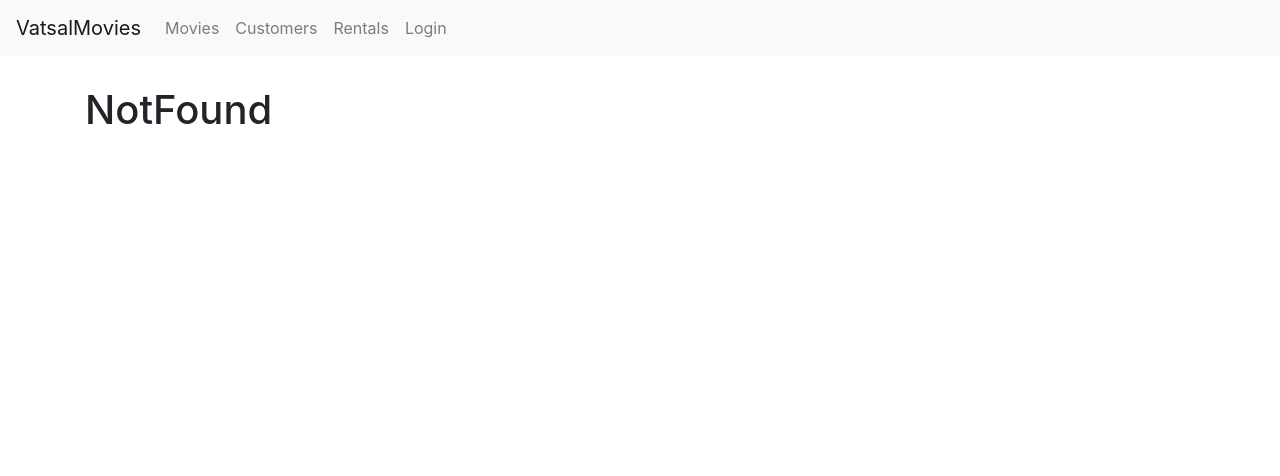
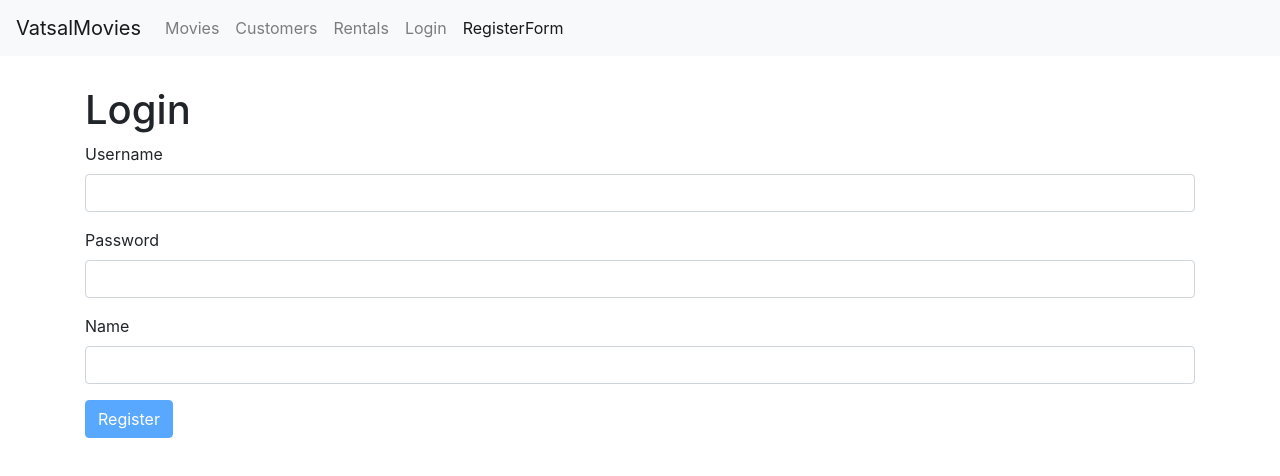
Before and after one commit to vatsalpathak/movieWebApp, a React (Create React App) app: page /register in a window 1280 px wide. Shown: the top 476 px of the page. Built offline with nearby package versions, Linux system fonts and the light colour scheme.

Commit message:
Registeration Form and Movie Form and Search Bar

```diff
--- a/src/App.js
+++ b/src/App.js
@@ -7,6 +7,7 @@
 import NavBar from "./components/navBar";
 import MovieForm from "./components/movieForm";
 import LoginForm from "./components/loginForm";
+import RegisterForm from "./components/registerForm";
 import "./App.css";
 
 class App extends Component {
@@ -16,6 +17,7 @@
         <NavBar />
         <main className="container">
           <Switch>
+            <Route path="/register" component={RegisterForm} />
             <Route path="/login" component={LoginForm} />
             <Route path="/movies/:id" component={MovieForm} />
             <Route path="/movies" component={Movies} />
--- /dev/null
+++ b/src/components/common/form.jsx
@@ -0,0 +1,81 @@
+import React, { Component } from "react";
+import Joi from "joi-browser";
+import Input from "./input";
+import Select from "./select";
+
+class Form extends Component {
+  state = { data: {}, errors: {} };
+  validate = () => {
+    const options = { abortEarly: false };
+    const { error } = Joi.validate(this.state.data, this.schema, options);
+    if (!error) return null;
+
+    const errors = {};
+    for (let item of error.details) errors[item.path[0]] = item.message;
+    return errors;
+  };
+  validateProperty = ({ name, value }) => {
+    // computed prorperties are used by using "[]"
+    const obj = { [name]: value };
+    const schema = { [name]: this.schema[name] };
+    const { error } = Joi.validate(obj, schema);
+    return error ? error.details[0].message : null;
+  };
+
+  handleSubmit = (e) => {
+    e.preventDefault();
+    const errors = this.validate();
+    this.setState({ errors: errors || {} });
+    if (errors) return;
+
+    this.doSubmit();
+  };
+  handleChange = ({ currentTarget: input }) => {
+    const errors = { ...this.state.errors };
+    const errorMessage = this.validateProperty(input);
+    if (errorMessage) errors[input.name] = errorMessage;
+    else delete errors[input.name];
+
+    const data = { ...this.state.data };
+    data[input.name] = input.value;
+    this.setState({ data, errors });
+  };
+
+  renderButton(label) {
+    return (
+      <button disabled={this.validate()} className="btn btn-primary">
+        {label}
+      </button>
+    );
+  }
+
+  renderSelect(name, label, options) {
+    const { data, errors } = this.state;
+
+    return (
+      <Select
+        name={name}
+        value={data[name]}
+        label={label}
+        options={options}
+        onChange={this.handleChange}
+        error={errors[name]}
+      />
+    );
+  }
+  renderInput(name, label, type = "text") {
+    const { data, errors } = this.state;
+    return (
+      <Input
+        type={type}
+        name={name}
+        value={data[name]}
+        label={label}
+        onChange={this.handleChange}
+        error={errors[name]}
+      />
+    );
+  }
+}
+
+export default Form;
--- a/src/components/common/input.jsx
+++ b/src/components/common/input.jsx
@@ -1,17 +1,10 @@
 import React from "react";
 
-const Input = ({ name, label, value, error, onChange }) => {
+const Input = ({ name, label, error, ...rest }) => {
   return (
     <div className="form-group">
       <label htmlFor={name}>{label}</label>
-      <input
-        value={value}
-        onChange={onChange}
-        id={name}
-        name={name}
-        type="text"
-        className="form-control"
-      />
+      <input {...rest} id={name} name={name} className="form-control" />
       {error && <div className="alert alert-danger">{error}</div>}
     </div>
   );
--- /dev/null
+++ b/src/components/common/searchBox.jsx
@@ -0,0 +1,16 @@
+import React from "react";
+
+const SearchBox = ({ value, onChange }) => {
+  return (
+    <input
+      type="text"
+      name="query"
+      className="form-control my-3"
+      placeholder="Search..."
+      value={value}
+      onChange={(e) => onChange(e.currentTarget.value)}
+    />
+  );
+};
+
+export default SearchBox;
--- /dev/null
+++ b/src/components/common/select.jsx
@@ -0,0 +1,20 @@
+import React from "react";
+
+const Select = ({ name, label, options, error, ...rest }) => {
+  return (
+    <div className="form-group">
+      <label htmlFor={name}>{label}</label>
+      <select name={name} id={name} {...rest} className="form-control">
+        <option value="" />
+        {options.map((option) => (
+          <option key={option._id} value={option._id}>
+            {option.name}
+          </option>
+        ))}
+      </select>
+      {error && <div className="alert alert-danger"> {error}</div>}
+    </div>
+  );
+};
+
+export default Select;
--- a/src/components/loginForm.jsx
+++ b/src/components/loginForm.jsx
@@ -1,12 +1,12 @@
-import React, { Component } from "react";
+import React from "react";
 import Joi from "joi-browser";
-import Input from "./common/input";
+import Form from "./common/form";
 
-class LoginForm extends Component {
+class LoginForm extends Form {
   username = React.createRef();
 
   state = {
-    account: {
+    data: {
       username: "",
       password: "",
     },
@@ -22,67 +22,20 @@
   //   componentDidMount() {
   //     this.username.current.focus();
   //   }
-  validate = () => {
-    const options = { abortEarly: false };
-    const { error } = Joi.validate(this.state.account, this.schema, options);
-    if (!error) return null;
 
-    const errors = {};
-    for (let item of error.details) errors[item.path[0]] = item.message;
-    return errors;
-  };
-
-  handleSubmit = (e) => {
-    e.preventDefault();
-    const errors = this.validate();
-    this.setState({ errors: errors || {} });
-    if (errors) return;
-
+  doSubmit = () => {
     //Call the server
     console.log("Submitted");
   };
 
-  validateProperty = ({ name, value }) => {
-    // computed prorperties are used by using "[]"
-    const obj = { [name]: value };
-    const schema = { [name]: this.schema[name] };
-    const { error } = Joi.validate(obj, schema);
-    return error ? error.details[0].message : null;
-  };
-
-  handleChange = ({ currentTarget: input }) => {
-    const errors = { ...this.state.errors };
-    const errorMessage = this.validateProperty(input);
-    if (errorMessage) errors[input.name] = errorMessage;
-    else delete errors[input.name];
-
-    const account = { ...this.state.account };
-    account[input.name] = input.value;
-    this.setState({ account, errors });
-  };
   render() {
-    const { account, errors } = this.state;
     return (
       <div>
         <h1>Login</h1>
         <form onSubmit={this.handleSubmit}>
-          <Input
-            name="username"
-            value={account.username}
-            label="Username"
-            onChange={this.handleChange}
-            error={errors.username}
-          />
-          <Input
-            name="password"
-            value={account.password}
-            label="Password"
-            onChange={this.handleChange}
-            error={errors.password}
-          />
-          <button disabled={this.validate()} className="btn btn-primary">
-            Login
-          </button>
+          {this.renderInput("username", "Username")}
+          {this.renderInput("password", "Password", "password")}
+          {this.renderButton("Login")}
         </form>
       </div>
     );
--- a/src/components/movieForm.jsx
+++ b/src/components/movieForm.jsx
@@ -1,17 +1,81 @@
 import React from "react";
+import Joi from "joi-browser";
+import Form from "./common/form";
+import { getMovie, saveMovie } from "../services/fakeMovieService";
+import { getGenres } from "../services/fakeGenreService";
 
-const MovieForm = ({ match, history }) => {
-  return (
-    <div>
-      <h1>Movie Form{match.params.id}</h1>
-      <button
-        className="btn btn-primary"
-        onClick={() => history.replace("/movies")}
-      >
-        Save
-      </button>
-    </div>
-  );
-};
+class MovieForm extends Form {
+  state = {
+    data: {
+      title: "",
+      genreId: "",
+      numberInStock: "",
+      dailyRentalRate: "",
+    },
+    genres: [],
+    errors: {},
+  };
+
+  schema = {
+    _id: Joi.string(),
+    title: Joi.string().required().label("Title"),
+    genreId: Joi.string().required().label("Genre"),
+    numberInStock: Joi.number()
+      .required()
+      .min(0)
+      .max(100)
+      .label("Number in Stock"),
+    dailyRentalRate: Joi.number()
+      .required()
+      .min(0)
+      .max(100)
+      .label("Daily Rental Rate"),
+  };
+
+  componentDidMount() {
+    const genres = getGenres();
+    this.setState({ genres });
+
+    const movieId = this.props.match.params.id;
+    if (movieId === "new") return;
+
+    const movie = getMovie(movieId);
+    if (!movie) return this.props.history.replace("/not-found");
+
+    this.setState({ data: this.mapToViewModel(movie) });
+  }
+
+  mapToViewModel(movie) {
+    return {
+      _id: movie._id,
+      title: movie.title,
+      genreId: movie.genre._id,
+      numberInStock: movie.numberInStock,
+      dailyRentalRate: movie.dailyRentalRate,
+    };
+  }
+
+  doSubmit = () => {
+    saveMovie(this.state.data);
+
+    this.props.history.push("/movies");
+  };
+  render() {
+    return (
+      <div>
+        <h1>MovieForm</h1>
+        <form onSubmit={this.handleSubmit}>
+          {this.renderInput("title", "Title")}
+          {this.renderSelect("genreId", "Genre", this.state.genres)}
+          {this.renderInput("numberInStock", "Number in Stock", "number")}
+          {this.renderInput("dailyRentalRate", "Rate")}
+          {this.renderButton("Save")}
+        </form>
+      </div>
+    );
+  }
+}
+
+
 
 export default MovieForm;
--- a/src/components/movies.jsx
+++ b/src/components/movies.jsx
@@ -1,10 +1,12 @@
 import React, { Component } from "react";
 import { getMovies } from "../services/fakeMovieService";
+import { Link } from "react-router-dom";
 import ListGroup from "./common/listGroup";
 import Pagination from "./common/pagination";
 import { paginate } from "../utils/paginate";
 import { getGenres } from "../services/fakeGenreService";
 import MoviesTable from "./moviesTable";
+import SearchBox from "./common/searchBox";
 import _ from "lodash";
 
 class Movies extends Component {
@@ -13,6 +15,8 @@
     genres: [],
     currentPage: 1,
     pageSize: 4,
+    searchQuery: "",
+    selectedGenre: null,
     sortColumn: { path: "title", order: "asc" },
   };
 
@@ -39,7 +43,11 @@
   };
 
   handleGenreSelect = (genre) => {
-    this.setState({ selectedGenre: genre, currentPage: 1 });
+    this.setState({ selectedGenre: genre, searchQuery: "", currentPage: 1 });
+  };
+
+  handleSearch = (query) => {
+    this.setState({ searchQuery: query, selectedGenre: null, currentPage: 1 });
   };
 
   handleSort = (sortColumn) => {
@@ -50,13 +58,17 @@
       currentPage,
       pageSize,
       selectedGenre,
+      searchQuery,
       sortColumn,
       movies: allMovies,
     } = this.state;
-    const filtered =
-      selectedGenre && selectedGenre._id
-        ? allMovies.filter((m) => m.genre._id === selectedGenre._id)
-        : allMovies;
+    let filtered = allMovies;
+    if (searchQuery)
+      filtered = allMovies.filter((m) =>
+        m.title.toLowerCase().startsWith(searchQuery.toLowerCase())
+      );
+    else if (selectedGenre && selectedGenre._id)
+      filtered = allMovies.filter((m) => m.genre._id === selectedGenre._id);
 
     const sorted = _.orderBy(filtered, [sortColumn.path], [sortColumn.order]);
     const movies = paginate(sorted, currentPage, pageSize);
@@ -65,7 +77,7 @@
 
   render() {
     const { length: count } = this.state.movies;
-    const { currentPage, pageSize, sortColumn } = this.state;
+    const { currentPage, pageSize, sortColumn, searchQuery } = this.state;
     if (count === 0) return <p>There are no movies</p>;
     const { totalCount, data: movies } = this.getPageData();
     return (
@@ -78,7 +90,15 @@
           />
         </div>
         <div className="col">
+          <Link
+            to="/movies/new"
+            className="btn btn-primary"
+            style={{ marginBottom: 20 }}
+          >
+            New Movie
+          </Link>
           <p>Total {totalCount} movies on the screen</p>
+          <SearchBox value={searchQuery} onChange={this.handleSearch} />
           <MoviesTable
             movies={movies}
             sortColumn={sortColumn}
--- a/src/components/navBar.jsx
+++ b/src/components/navBar.jsx
@@ -30,6 +30,11 @@
               Login
             </NavLink>
           </li>
+          <li className="nav-item">
+            <NavLink className="nav-link" to="/register">
+              RegisterForm
+            </NavLink>
+          </li>
         </ul>
       </div>
     </nav>
--- /dev/null
+++ b/src/components/registerForm.jsx
@@ -0,0 +1,31 @@
+import React from "react";
+import Joi from "joi-browser";
+import Form from "./common/form";
+
+class RegisterForm extends Form {
+  state = { data: { username: "", password: "", name: "" }, errors: {} };
+  schema = {
+    username: Joi.string().required().email().label("Username"),
+    password: Joi.string().required().min(5).label("Password"),
+    name: Joi.string().required().label("Password"),
+  };
+  doSubmit = () => {
+    //Call the server
+    console.log("Submitted");
+  };
+  render() {
+    return (
+      <div>
+        <h1>Login</h1>
+        <form onSubmit={this.handleSubmit}>
+          {this.renderInput("username", "Username")}
+          {this.renderInput("password", "Password", "password")}
+          {this.renderInput("name", "Name")}
+          {this.renderButton("Register")}
+        </form>
+      </div>
+    );
+  }
+}
+
+export default RegisterForm;
--- a/src/services/fakeMovieService.js
+++ b/src/services/fakeMovieService.js
@@ -78,13 +78,13 @@
 
 export function saveMovie(movie) {
   let movieInDb = movies.find(m => m._id === movie._id) || {};
-  movieInDb.name = movie.name;
-  movieInDb.genre = genresAPI.genres.find(g => g._id === movie.genreId);
+  movieInDb.title = movie.title;
+  movieInDb.genre = genresAPI.genres.find((g) => g._id === movie.genreId);
   movieInDb.numberInStock = movie.numberInStock;
   movieInDb.dailyRentalRate = movie.dailyRentalRate;
 
   if (!movieInDb._id) {
-    movieInDb._id = Date.now();
+    movieInDb._id = Date.now().toString();
     movies.push(movieInDb);
   }
 
```
